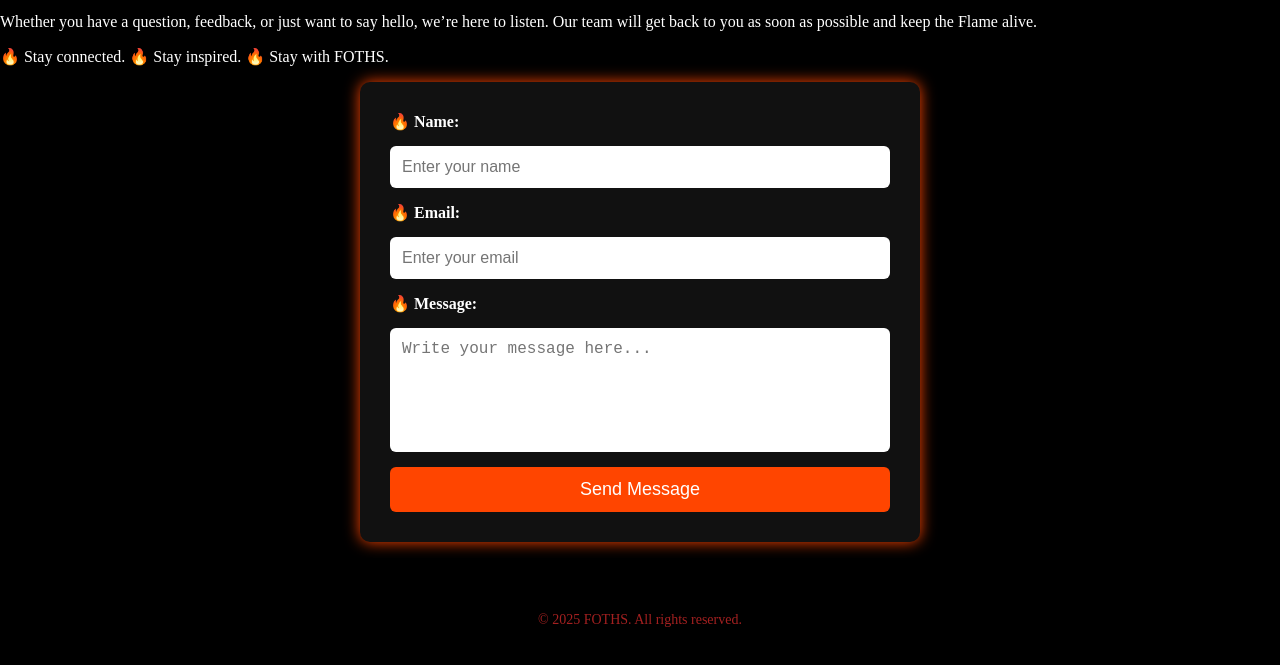
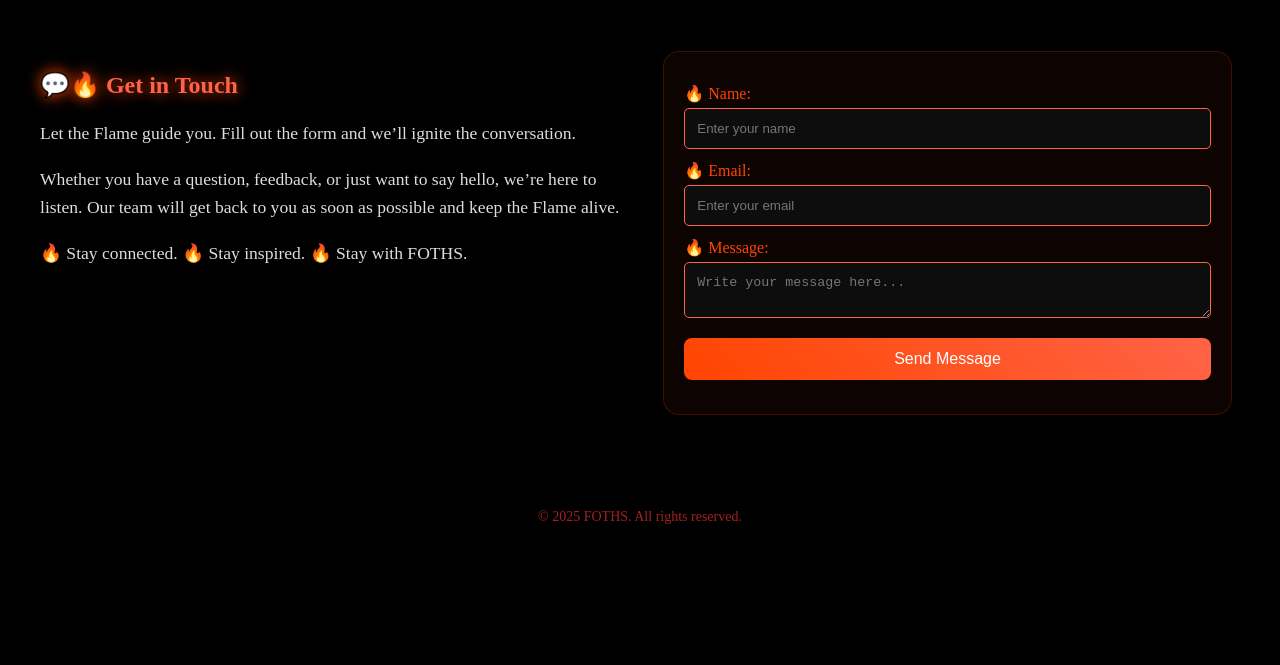
Before and after one commit to keerthana-0712/FOTHS_Contact-form, a plain HTML site: page src/FOTHS/contact.html in a window 1280 px wide. Shown: the part 99-764 px from the top of the page. Drawn offline with Linux system fonts and the light colour scheme.

Commit message:
updated contact css file

```diff
--- a/src/FOTHS/contact.css
+++ b/src/FOTHS/contact.css
@@ -57,68 +57,104 @@ header {
   color: #a32020;
 }
 
-
-/* Contact Section */
-.contact-section {
-  margin-top: 120px; /* space for fixed navbar */
-  text-align: center;
+/* Layout */
+.container {
+  display: grid;
+  grid-template-columns: 1fr 1fr;
+  gap: 30px;
+  padding: 140px 40px 40px; /* 🔥 Added top padding to avoid overlap with navbar */
 }
 
-.contact-section h2 {
-  color: #ff4500;
+/* Info Section */
+.info h1 {
   margin-bottom: 20px;
+  color: #ff6347;
+  text-shadow: 0 0 15px #ff4500;
+}
+.info p {
+  margin-bottom: 15px;
+  font-size: 1.1rem;
+  line-height: 1.6;
+  color: #ddd;
 }
 
+
+/* Contact Form Section */
+.form-section {
+  background: rgba(255, 69, 0, 0.05);
+  padding: 20px; /* 🔥 increased padding inside */
+  border: 1px solid rgba(255, 69, 0, 0.2);
+  border-radius: 16px;
+  box-shadow: 0 6px 18px rgba(0,0,0,0.7);
+
+  max-width: 750px; /* 🔥 wider form box */
+  width: 90%;       /* takes full width up to max */
+  margin: 0 auto;    /* keeps it centered */
+}
+
+
 form {
-  max-width: 500px;
-  margin: auto;
   display: flex;
   flex-direction: column;
-  gap: 15px;
-  background: #111;
-  padding: 30px;
-  border-radius: 10px;
-  box-shadow: 0 0 15px #ff4500;
 }
 
 label {
-  text-align: left;
-  font-weight: bold;
+  margin: 12px 0 5px;
+  color: #ff4500; /* 🔥 Fire orange labels */
 }
 
 input, textarea {
   padding: 12px;
-  border: none;
-  border-radius: 6px;
-  font-size: 16px;
+  border: 1px solid #ff6347;
+  border-radius: 5px;
+  background: #0d0d0d;
+  color: #fff;
+  outline: none;
 }
 
-textarea {
-  resize: none;
-  height: 100px;
+input:focus, textarea:focus {
+  border-color: #ff4500;
+  box-shadow: 0 0 10px #ff4500;
 }
 
 button {
-  background: #ff4500;
+  margin-top: 20px;
+  padding: 12px;
+  background: linear-gradient(45deg, #ff4500, #ff6347);
+  color: #fff;
   border: none;
-  padding: 12px;
-  font-size: 18px;
-  color: white;
-  border-radius: 6px;
+  border-radius: 8px;
+  font-size: 1rem;
   cursor: pointer;
-  transition: background 0.3s;
+  transition: 0.3s;
+}
+button:hover {
+  background: linear-gradient(45deg, #ff6347, #ff4500);
+  box-shadow: 0 0 12px #ff4500;
 }
 
-button:hover {
-  background: #e63900;
+/* Error Message */
+.error {
+  color: #ff3333;
+  margin-top: 10px;
+  font-size: 0.9rem;
+  text-shadow: 0 0 5px #ff0000;
 }
 
-/* Error message */
-#errorMsg {
-  margin-top: 10px;
-  color: red;
-  font-weight: bold;
+/* Responsive Fix */
+@media (max-width: 768px) {
+  .container {
+    grid-template-columns: 1fr; /* 🔥 Stack content */
+    padding: 120px 20px;
+  }
+  .nav-links {
+    flex-direction: column;
+    position: static;
+    transform: none;
+    margin-top: 10px;
+  }
 }
+
 
 /* Footer */
 footer {
```
